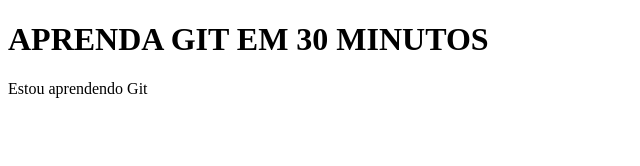
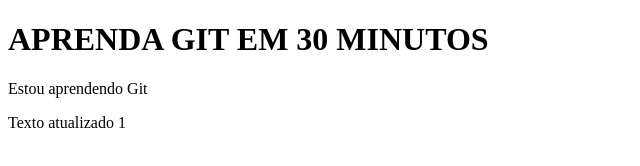
Before and after one commit to Oliver-prg/aprenda_git_30min, a plain HTML site: page index.html in a window 1280 px wide. Shown: the whole page, without its empty margins (0-640 px from the left). Drawn offline with Linux system fonts and the light colour scheme.

Commit message:
Nova demanda

```diff
--- a/index.html
+++ b/index.html
@@ -8,5 +8,6 @@
 <body>
     <h1>APRENDA GIT EM 30 MINUTOS</h1>
     <p>Estou aprendendo Git</p>
+    <p>Texto atualizado 1</p>
 </body>
 </html>
```
